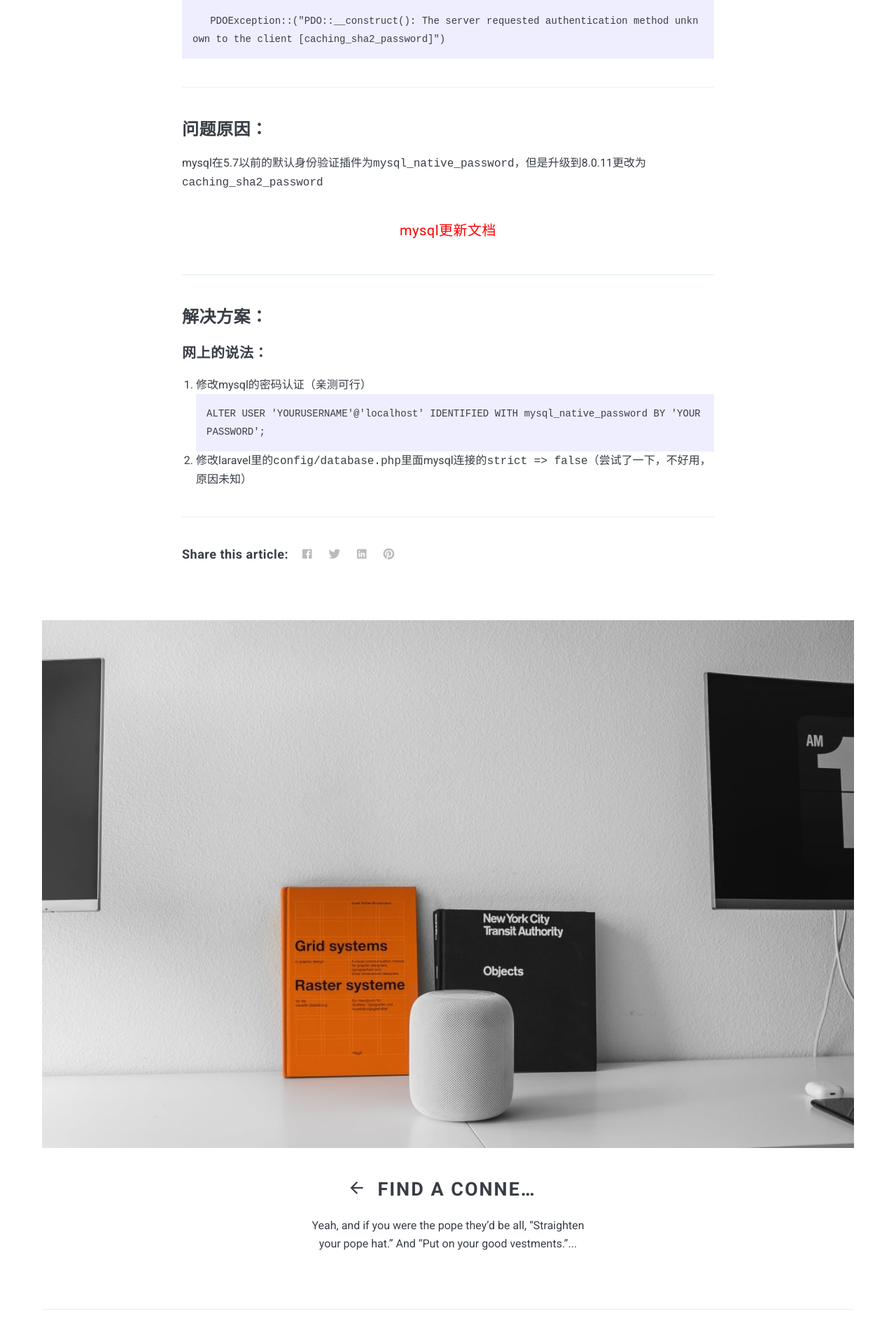
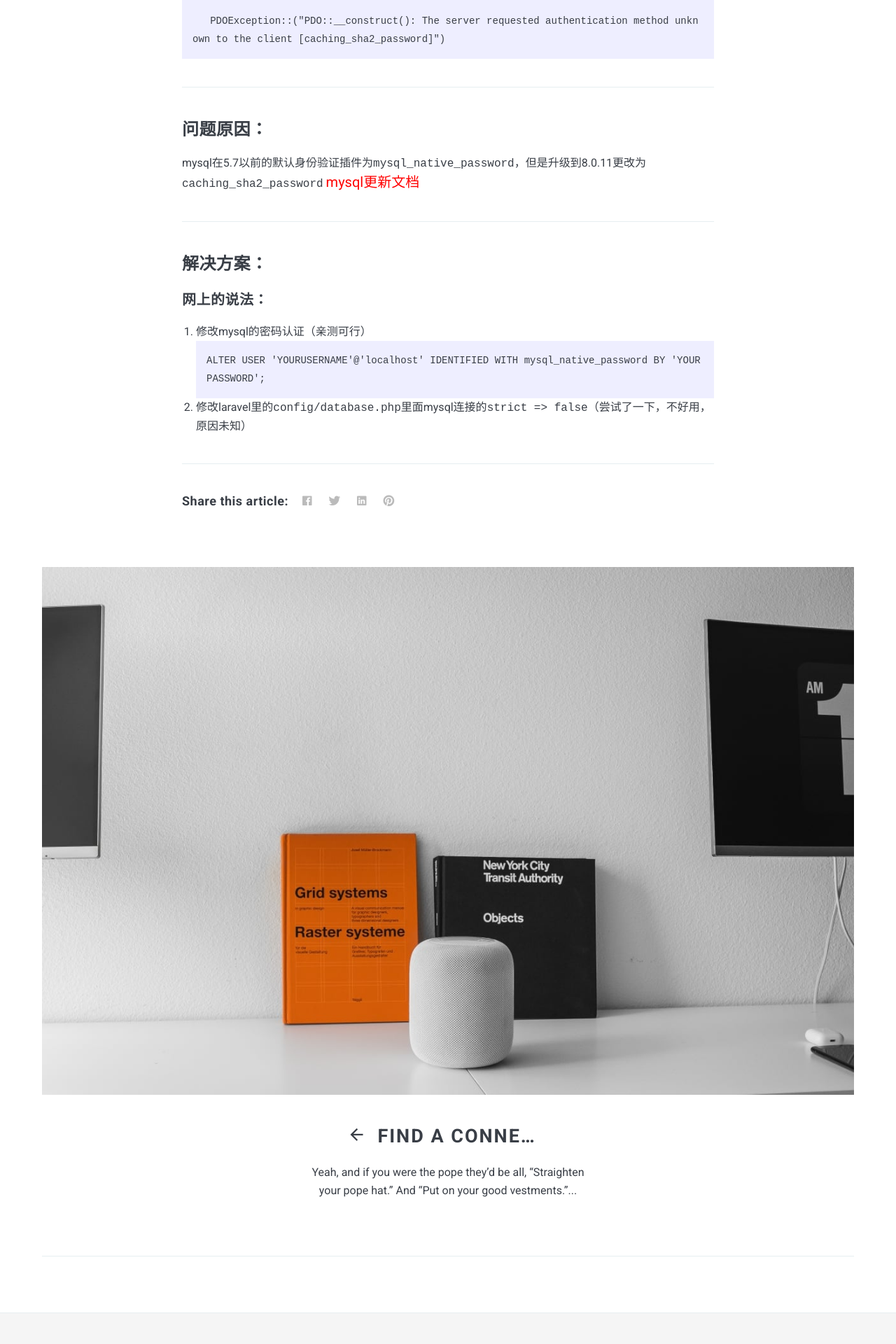
Before and after one commit to likemian/likemian.github.io, a Jekyll site: the page built from _posts/2020-11-26-mysql版本8以上客户端及PHP连接问题.markdown, in a window 1280 px wide. Shown: the part 1730-3650 px from the top of the page at 70% size. Built offline with Jekyll 4.4.1, drawn with Linux system fonts in a browser that asks for light colours; nearby versions of some CDN libraries; comment, search, counter and statistics services are not loaded.

Commit message:
change some format

```diff
--- a/_posts/2020-11-26-mysql版本8以上客户端及PHP连接问题.markdown
+++ b/_posts/2020-11-26-mysql版本8以上客户端及PHP连接问题.markdown
@@ -31,8 +31,7 @@ tags:   PHP
 
 ### 问题原因：
 
-mysql在5.7以前的默认身份验证插件为`mysql_native_password`，但是升级到8.0.11更改为`caching_sha2_password`
-> <a href="https://dev.mysql.com/doc/refman/8.0/en/caching-sha2-pluggable-authentication.html" target="_blank" style="font-size:20px;color:red">mysql更新文档</a>
+mysql在5.7以前的默认身份验证插件为`mysql_native_password`，但是升级到8.0.11更改为`caching_sha2_password` <a href="https://dev.mysql.com/doc/refman/8.0/en/caching-sha2-pluggable-authentication.html" target="_blank" style="font-size:20px;color:red">mysql更新文档</a>
 
 --------
 
```
